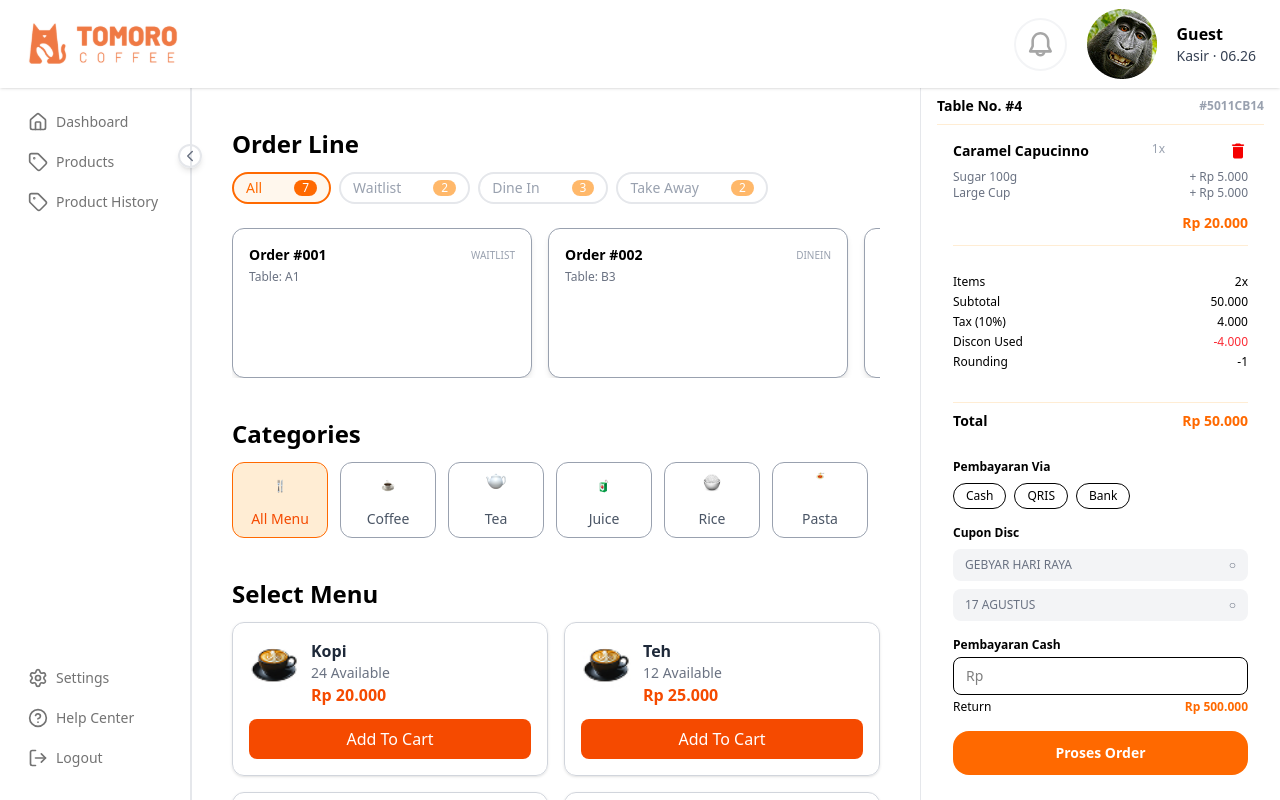
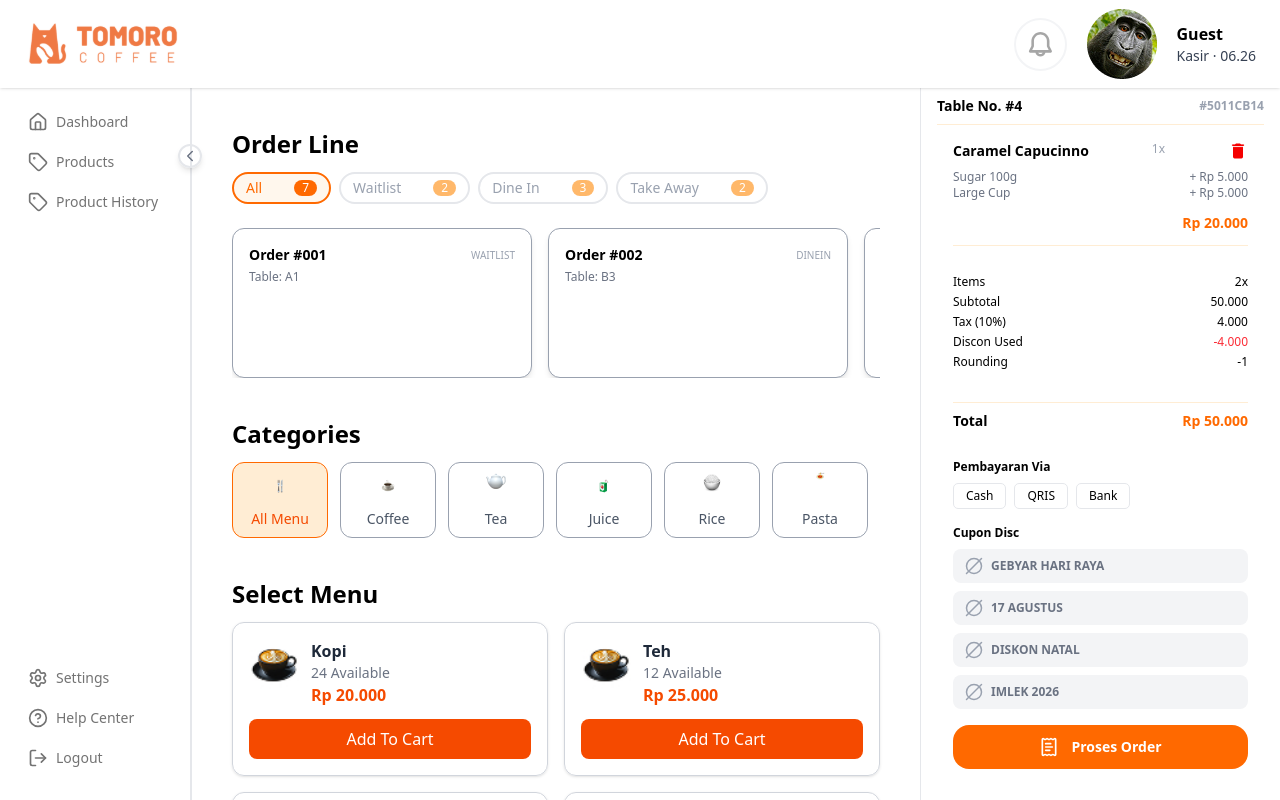
Before and after one commit to satria-RPL/Frontend-EATERNO, a Next.js app: page /main/Products/list in a window 1280 px wide. Shown: the top 800 px of the page. Built offline with nearby package versions, Linux system fonts and the light colour scheme; no server answers.

Commit message:
nambah icons

```diff
--- a/src/components/SidebarRight.tsx
+++ b/src/components/SidebarRight.tsx
@@ -1,7 +1,8 @@
 "use client";
 
 import Image from "next/image";
-import { useState } from "react"; // ← ditambahkan untuk state
+import { useState } from "react";
+import { ReceiptText, CheckCircle2, CircleSlash2 } from "lucide-react";
 
 export default function SidebarRight() {
   // ---------- STATE UNTUK PEMBAYARAN & CUPON ----------
@@ -16,6 +17,14 @@ export default function SidebarRight() {
       setSelectedCoupons([...selectedCoupons, coupon]);
     }
   };
+
+  // Daftar cupon (tambahkan sesuai kebutuhan)
+  const coupons = [
+    { name: "GEBYAR HARI RAYA" },
+    { name: "17 AGUSTUS" },
+    { name: "DISKON NATAL" },
+    { name: "IMLEK 2026" },
+  ];
 
   return (
     <aside
@@ -105,10 +114,10 @@ export default function SidebarRight() {
               <button
                 key={m}
                 onClick={() => setPaymentMethod(m)} // ← ditambahkan
-                className={`px-3 py-1 rounded-full border text-xs ${
+                className={`px-3 py-1 border text-xs rounded-[5px] ${
                   paymentMethod === m
-                    ? "bg-orange-500 text-white"
-                    : "bg-white"
+                    ? " bg-orange-500 text-white"
+                    : "bg-white border border-gray-200"
                 }`} // ← conditional styling
               >
                 {m}
@@ -121,29 +130,34 @@ export default function SidebarRight() {
         <div className="mb-4">
           <p className="text-xs font-semibold mb-2">Cupon Disc</p>
           <div className="space-y-2 text-xs">
-            {[
-              { name: "GEBYAR HARI RAYA" },
-              { name: "17 AGUSTUS" },
-            ].map((coupon) => (
+            {coupons.map((coupon) => {
+              const active = selectedCoupons.includes(coupon.name);
+              return (
                 <button
                   key={coupon.name}
-                onClick={() => toggleCoupon(coupon.name)} // ← ditambahkan
-                className={`w-full flex justify-between items-center px-3 py-2 rounded-lg text-xs ${
-                  selectedCoupons.includes(coupon.name)
+                  onClick={() => toggleCoupon(coupon.name)}
+                  className={`w-full flex justify-between items-center px-3 py-2 rounded-lg text-xs font-semibold
+                  ${
+                    active
                       ? "bg-orange-100 text-orange-600"
                       : "bg-gray-100 text-gray-500"
-                }`} // ← conditional styling
+                  }`}
                 >
-                <span>{coupon.name}</span>
-                <span>
-                  {selectedCoupons.includes(coupon.name) ? "●" : "○"}
+                  <span className="flex items-center gap-2">
+                    {active ? (
+                      <CheckCircle2 size={18} className="text-orange-500" />
+                    ) : (
+                      <CircleSlash2 size={18} className="text-gray-400" />
+                    )}
+                    {coupon.name}
                   </span>
                 </button>
-            ))}
+              );
+            })}
           </div>
         </div>
 
-        {/* PEMBAYARAN CASH */}
+        {/* PEMBAYARAN CASH
         <div className="mb-4">
           <p className="text-xs font-semibold mb-1">Pembayaran Cash</p>
           <input
@@ -155,10 +169,11 @@ export default function SidebarRight() {
             <span>Return</span>
             <span className="text-orange-500 font-semibold">Rp 500.000</span>
           </div>
-        </div>
+        </div> */}
 
         {/* BUTTON PROSES */}
-        <button className="w-full bg-orange-500 text-white py-3 rounded-2xl text-sm font-semibold">
+        <button className="w-full bg-orange-500 hover:bg-orange-600 flex items-center justify-center gap-2 py-3 rounded-2xl text-sm font-semibold mt-4 text-white transition">
+          <ReceiptText size={20} className="mr-1" />
           Proses Order
         </button>
       </div>
```
Lines whose indentation alone changed are shown as unchanged.
